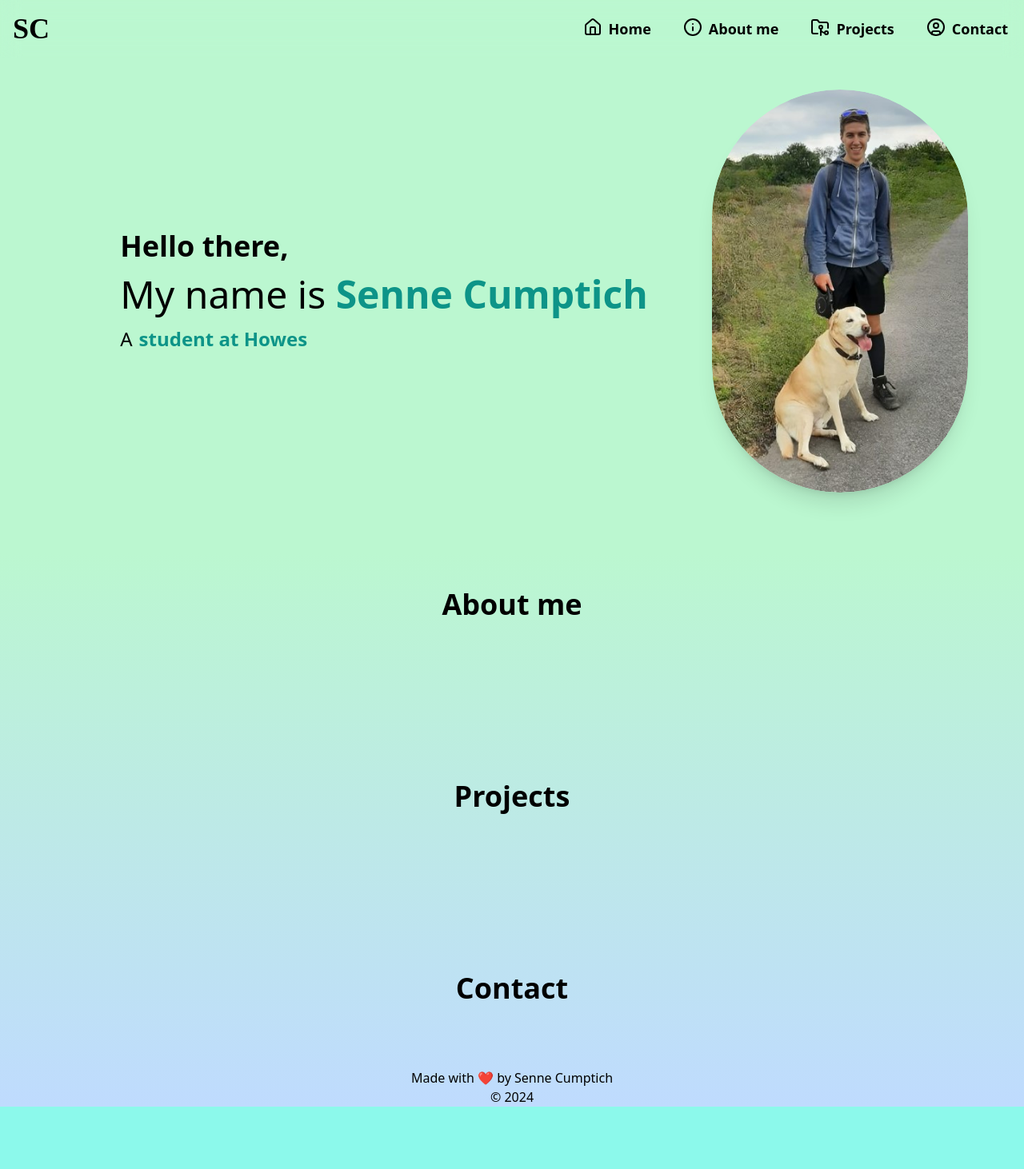
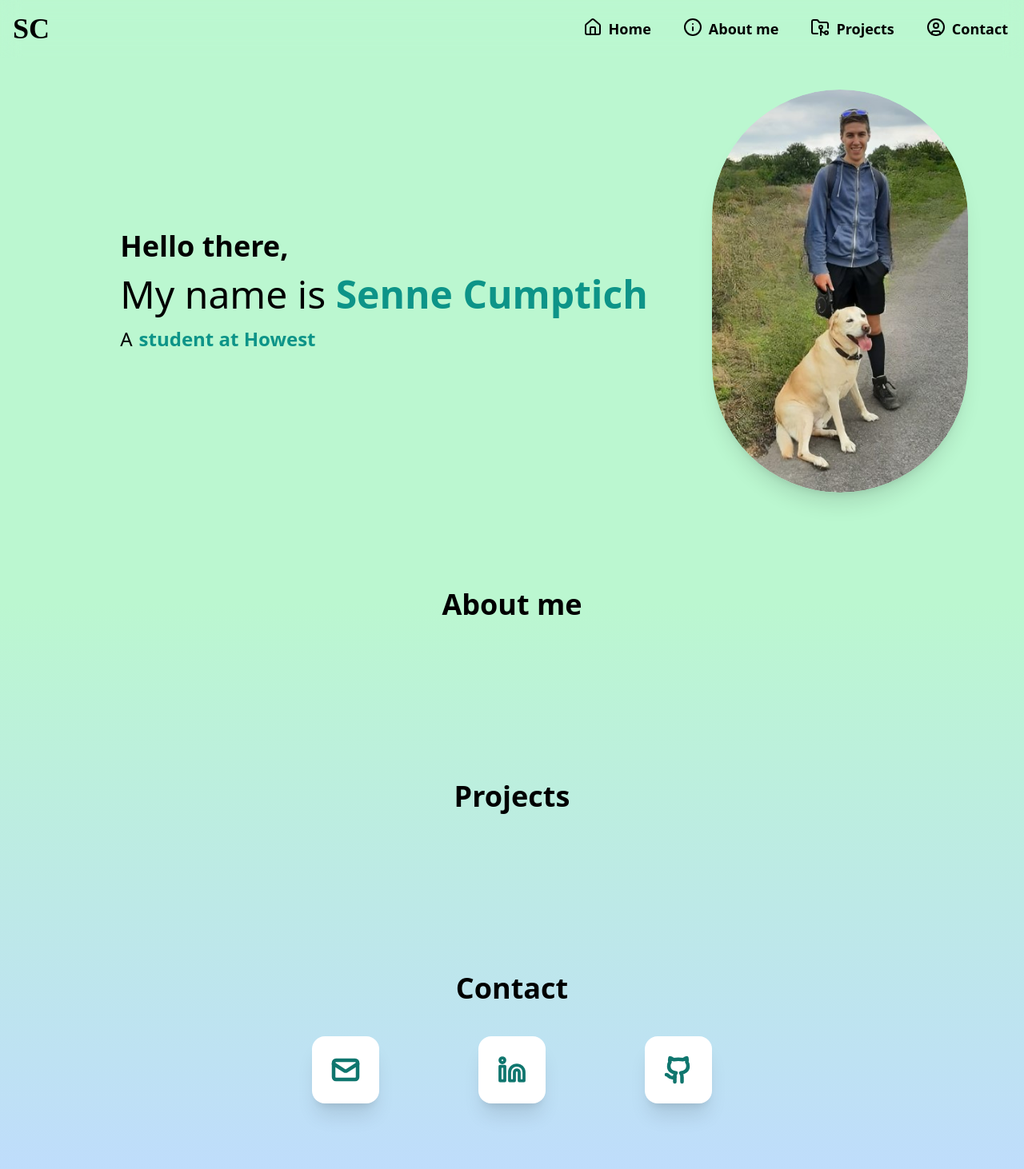
Before and after one commit to CumptichSenne/frontend_project, a React (Vite) app: page / in a window 1280 px wide. Shown: the top 1462 px of the page at 80% size. Before the commit the page ends 1384 px from the top, so only its background shows below. Built offline with nearby package versions, Linux system fonts and the light colour scheme.

Commit message:
feat: added basic contact content

```diff
--- a/index.html
+++ b/index.html
@@ -2,11 +2,11 @@
 <html lang="en">
   <head>
     <meta charset="UTF-8" />
-    <link rel="icon" type="image/svg+xml" href="/vite.svg" />
+    <link rel="icon" type="image/svg+xml" href="/logo.png"/>
     <meta name="viewport" content="width=device-width, initial-scale=1.0" />
     <title>Senne Cumptich</title>
   </head>
-  <body style="background-color: #8cf9eb;">
+  <body style="background-color: #bbf7d0;">
     <div id="root"></div>
     <script type="module" src="/src/main.tsx"></script>
   </body>
--- a/src/Home.tsx
+++ b/src/Home.tsx
@@ -4,6 +4,7 @@ import Navigation from "./components/Navigation";
 import { TypeAnimation } from "react-type-animation";
 
 import profile from "../public/profile.jpg";
+import { Github, LinkedinIcon, Mail } from "lucide-react";
 
 export default function App() {
 
@@ -21,7 +22,7 @@ export default function App() {
                 <TypeAnimation
                   sequence={[
                     "web developer in the making", 1500,
-                    "student at Howest", 1500,
+                    "student at Howest Kortrijk", 1500,
                     "competitive volleyball player", 1500,
                   ]}
                   cursor={true}
@@ -50,9 +51,20 @@ export default function App() {
         </div>
       </section>
       <section id="contact" className="flex flex-col pt-10 w-full">
-        <div className="flex items-center justify-center p-20">
+        <div className="flex flex-col gap-10 items-center justify-center p-20">
           <div className="space-y-4">
             <h1 className="text-4xl font-bold">Contact</h1>
+          </div>
+          <div className=" w-2/3 flex flex-row justify-evenly">
+            <div className="p-6 bg-white rounded-2xl text-teal-700 transition duration-300 ease-in-out hover:scale-125 shadow-xl">
+              <Mail size={36} strokeWidth={3}/>
+            </div>
+            <div className="p-6 bg-white rounded-2xl text-teal-700  transition duration-300 ease-in-out hover:scale-125 shadow-xl">
+              <LinkedinIcon size={36} strokeWidth={2.5}/>
+            </div>
+            <div className="p-6 bg-white rounded-2xl text-teal-700  transition duration-300 ease-in-out hover:scale-125 shadow-xl">
+              <Github size={36} strokeWidth={3}/>
+            </div>
           </div>
         </div>
       </section>
```
Also changed, not shown: public/logo.png (added).
